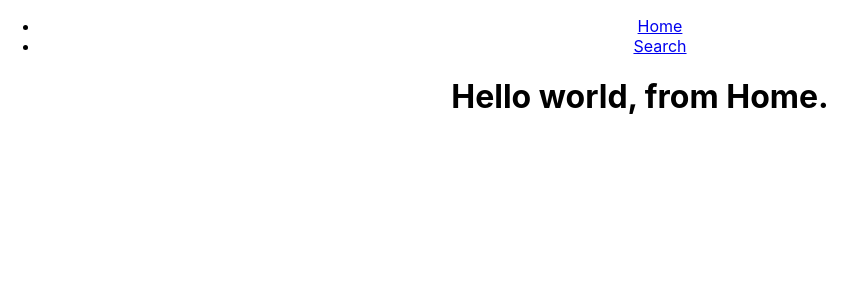
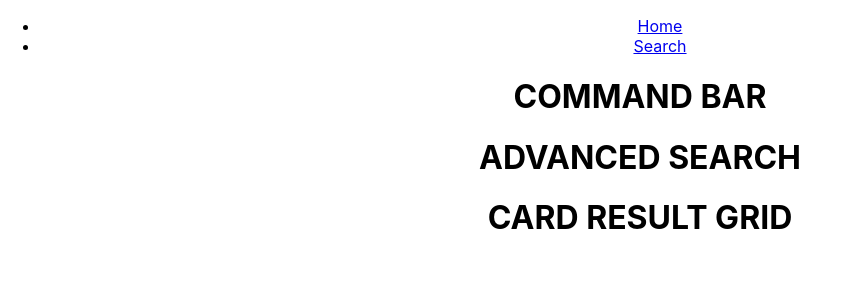
Before and after one commit to gift-of-a-nightmare/Quillrose-Deckbuilder, a React (Create React App) app in the folder client/: page / in a window 1280 px wide. Shown: the top 300 px of the page, without its empty margins (0-866 px from the left). Built offline with nearby package versions, Linux system fonts and the light colour scheme; the HTML template or start-up script is replaced by a standard one.

Commit message:
Basic structure linked together.

```diff
--- a/client/src/router/routes/home/AdvancedSearch.tsx
+++ b/client/src/router/routes/home/AdvancedSearch.tsx
@@ -3,6 +3,7 @@ import React from "react";
 export const AdvancedSearch : React.FC = () => {
     return(
         <div>
+            <h1>ADVANCED SEARCH</h1>
         </div>
     )
 }
--- a/client/src/router/routes/home/CardResultGrid.tsx
+++ b/client/src/router/routes/home/CardResultGrid.tsx
@@ -3,6 +3,7 @@ import React from "react";
 export const CardResultGrid : React.FC = () => {
     return(
         <div>
+            <h1>CARD RESULT GRID</h1>
         </div>
     )
 }
--- a/client/src/router/routes/home/CommandBar.tsx
+++ b/client/src/router/routes/home/CommandBar.tsx
@@ -3,6 +3,7 @@ import React from "react";
 export const CommandBar : React.FC = () => {
     return(
         <div>
+            <h1>COMMAND BAR</h1>
         </div>
     )
 }
--- a/client/src/router/routes/home/Home.tsx
+++ b/client/src/router/routes/home/Home.tsx
@@ -1,9 +1,10 @@
 import React from "react";
+import { HomeWrapper } from "./HomeWrapper";
 
 export const Home : React.FC = () => {
     return(
         <div>
-            <h1>Hello world, from Home.</h1>
+            <HomeWrapper/>
         </div>
     )
 }
--- a/client/src/router/routes/home/HomeWrapper.tsx
+++ b/client/src/router/routes/home/HomeWrapper.tsx
@@ -1,8 +1,14 @@
 import React from "react";
+import { CommandBar } from "./CommandBar";
+import { AdvancedSearch } from "./AdvancedSearch";
+import { CardResultGrid } from "./CardResultGrid";
 
 export const HomeWrapper : React.FC = () => {
     return(
         <div>
+            <CommandBar/>
+            <AdvancedSearch/>
+            <CardResultGrid/>
         </div>
     )
 }
```
